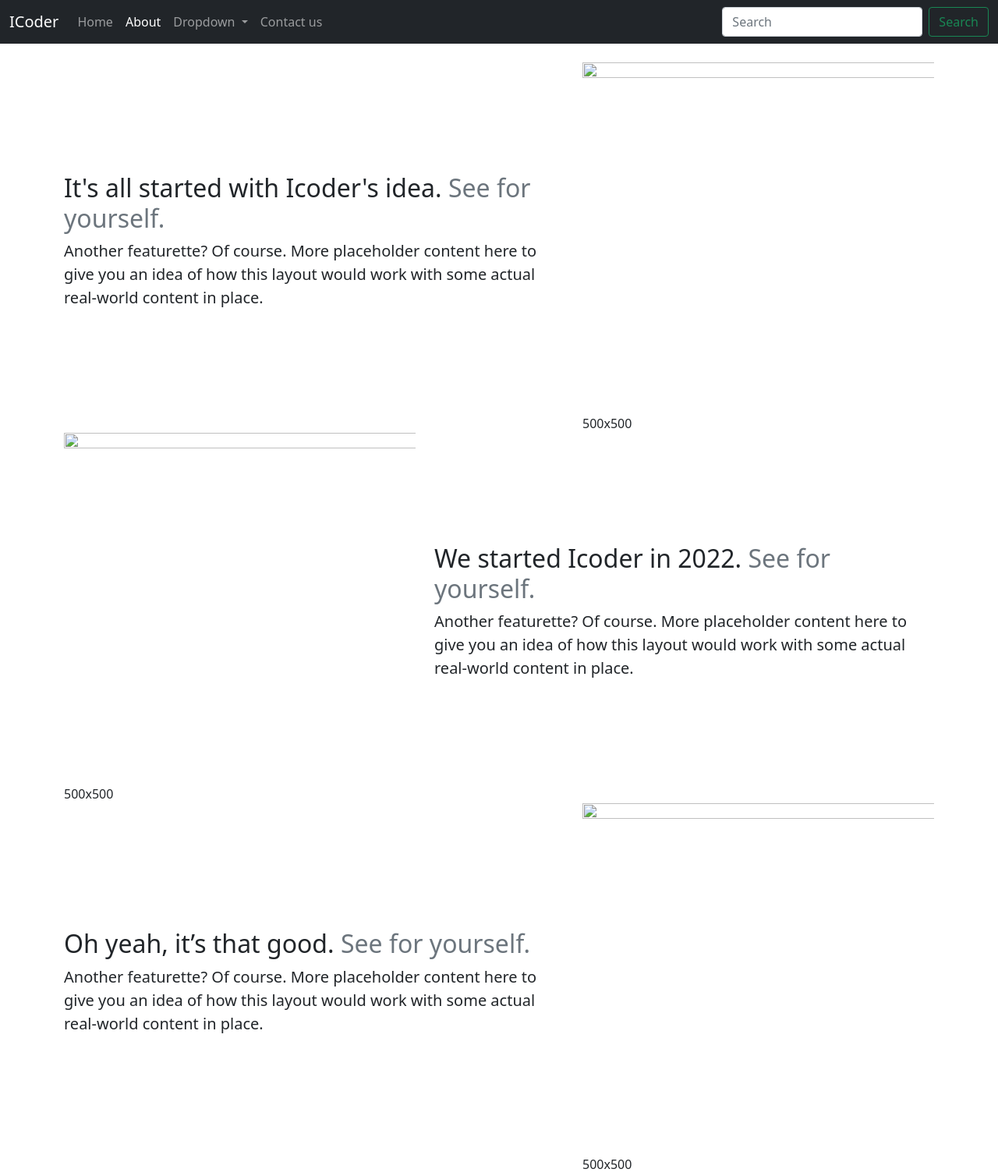
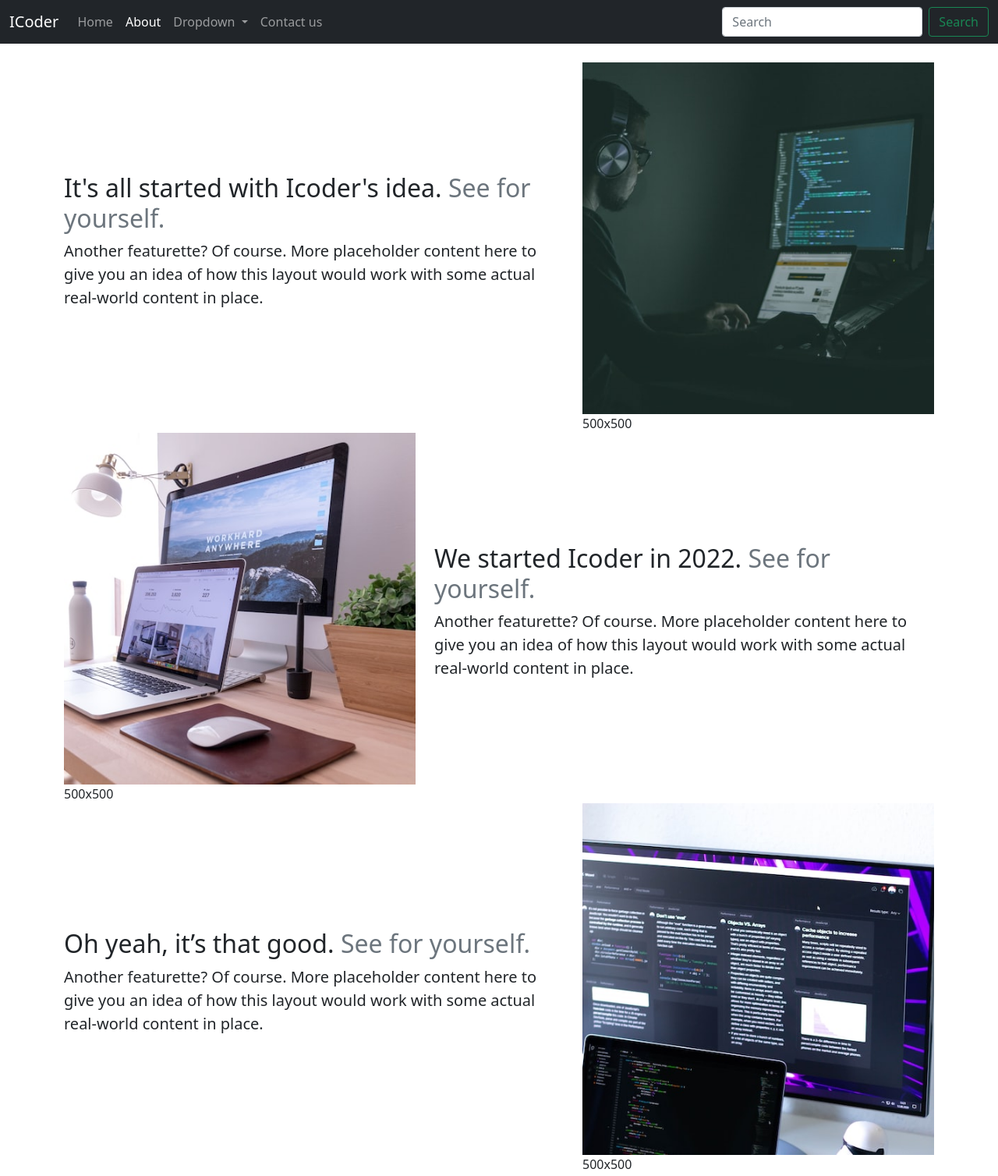
Before and after one commit to abhishekshelar126200/websitebootstrap, a plain HTML site: page about.html in a window 1280 px wide. Shown: the top 1508 px of the page at 78% size. Drawn offline with nearby package versions, Linux system fonts and the light colour scheme.

Commit message:
Update about.html

```diff
--- a/about.html
+++ b/about.html
@@ -94,7 +94,7 @@
           </p>
         </div>
         <div class="col-md-5 order-md-2">
-            <img src="/image/a1.jpg" class="bd-placeholder-img bd-placeholder-img-lg featurette-image img-fluid mx-auto"
+            <img src="a1.jpg" class="bd-placeholder-img bd-placeholder-img-lg featurette-image img-fluid mx-auto"
             width="500"
             height="500" class="img-fluid"></img>
             <title>Placeholder</title>
@@ -118,7 +118,7 @@
           </p>
         </div>
         <div class="col-md-5 order-md-1">
-            <img src="/image/a2.jpg" class="bd-placeholder-img bd-placeholder-img-lg featurette-image img-fluid mx-auto"
+            <img src="a2.jpg" class="bd-placeholder-img bd-placeholder-img-lg featurette-image img-fluid mx-auto"
             width="500"
             height="500" class="img-fluid"></img>
             <title>Placeholder</title>
@@ -142,7 +142,7 @@
           </p>
         </div>
         <div class="col-md-5 order-md-2">
-            <img src="/image/a3.jpg" class="bd-placeholder-img bd-placeholder-img-lg featurette-image img-fluid mx-auto"
+            <img src="a3.jpg" class="bd-placeholder-img bd-placeholder-img-lg featurette-image img-fluid mx-auto"
             width="500"
             height="500" class="img-fluid"></img>
             <title>Placeholder</title>
```
